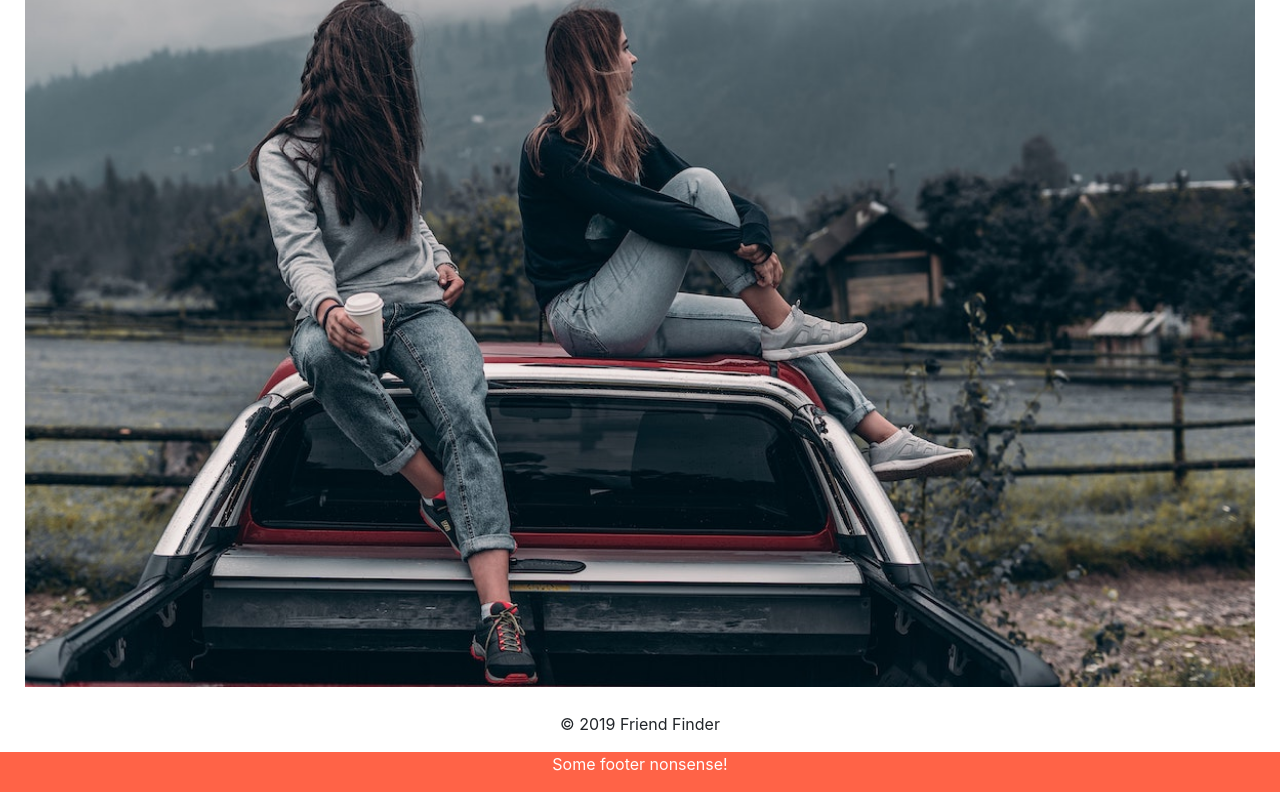
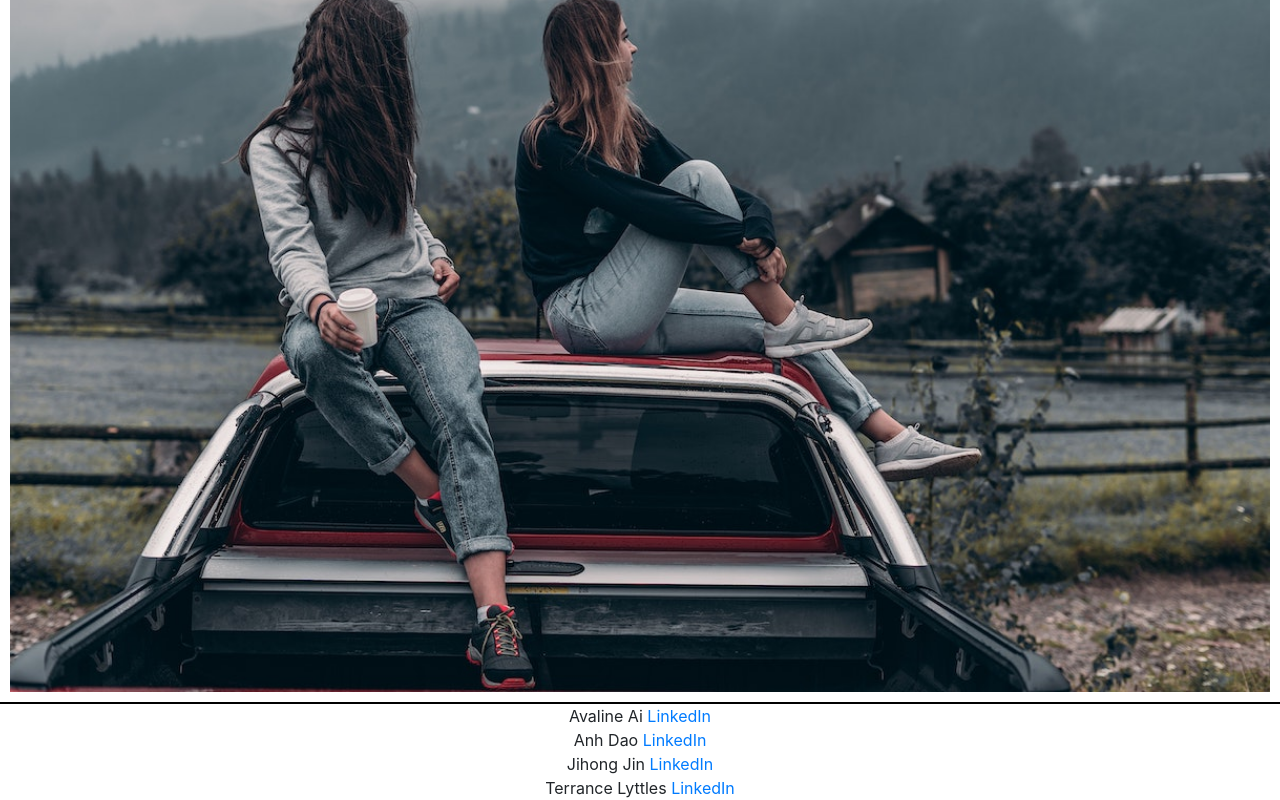
Before and after one commit to thejihongjin/22-Project-3, a React (Create React App) app in the folder client/: page / in a window 1280 px wide. Shown: the part 230-1030 px from the top of the page. Built offline with nearby package versions, Linux system fonts and the light colour scheme; no server answers; what react-geocode would draw is missing.

Commit message:
removed css and some redundant code

```diff
--- a/client/src/App.js
+++ b/client/src/App.js
@@ -12,6 +12,7 @@ import CreateEvent from "./pages/CreateEvent";
 import UserReview from "./pages/UserReview";
 import SearchEvent from "./pages/SearchEvent";
 import ViewEvent from "./components/events/ViewEvent";
+import Navigation from "./components/Navigation"
 
 if (localStorage.token) {
   setAuthToken(localStorage.token);
@@ -22,7 +23,8 @@ function App() {
     <AuthState>
       <EventState>
         <Router history={history}>
-
+          <Navigation />
+          <div id="content">
             <React.Suspense fallback={<Loading />}>
               <Switch>
                 <Route exact path="/" component={About} />
@@ -34,7 +36,7 @@ function App() {
                 <Route render={() => <h1>404 Page not found.</h1>} />
               </Switch>
             </React.Suspense>
-
+         </div>
         </Router>
       </EventState>
     </AuthState>
--- a/client/src/components/Carousel.js
+++ b/client/src/components/Carousel.js
@@ -10,19 +10,9 @@ import image6 from "../images/adult-bar-birthday.jpg"
 import image7 from "../images/unicorn-beer.jpg"
 
 
-// const styleCarousel = {
-//     maxWidth: "100%",
-//     maxHeight: "100%",
-//     margin: 0,
-//     padding: 0,
-//     zIndex: "-1"
-// }
-
 const CarouselTest = () => {
-    console.log("style isnt working")
     return (
-        // <Carousel interval={2700} indicators={false} controls={false} style={styleCarousel}>
-        <Carousel interval={2700} indicators={false} controls={false} style={{margin: "25px"}}>
+        <Carousel interval={2700} indicators={false} controls={false}>
             <Carousel.Item>
                 <img
                     className="w-100"
--- a/client/src/components/Footer.js
+++ b/client/src/components/Footer.js
@@ -1,20 +1,12 @@
 import React from "react";
 
-const styleCarousel = {
-    // width: "600px",
-    // height: "400px",
-    // backgroundColor: "black"
-    // display: "inline"
-
-}
-
-const Footer = () => {
-
-    return (
-        <div className="footer">
-        <p className="text-center footer-text"> © 2019 Friend Finder</p>
-        </div>
-    );
-};
+const Footer = () => (
+    <footer class="footer">
+        <span>Avaline Ai <a href="https://www.linkedin.com/in/avaline-ai-b94b89178/">LinkedIn</a></span><br />
+        <span>Anh Dao <a href="https://www.linkedin.com/in/anh-dao-ab982117a/">LinkedIn</a></span><br />
+        <span>Jihong Jin <a href="https://www.linkedin.com/in/thejihongjin/">LinkedIn</a></span><br />
+        <span>Terrance Lyttles <a href="https://www.linkedin.com/in/terrance-lyttles-32b617173/">LinkedIn</a></span>
+    </footer>
+  );
 
 export default Footer;
--- a/client/src/components/events/EventItem.js
+++ b/client/src/components/events/EventItem.js
@@ -59,8 +59,8 @@ const EventItem = ({ event }) => {
 
   return (
     <div>
-      <Card style={{ width: "25rem" }}>
-        {" "}
+    {/* <Card style={{ width: "25rem" }}> */}
+      <Card>
         <Card.Body>
           <Link
             onClick={() => setCurrent(event)}
--- a/client/src/index.css
+++ b/client/src/index.css
@@ -24,14 +24,15 @@ code {
   height: 100%;
 }
 
-/* .content { */
-.main {
+#content {
   flex: 1 0 auto;
+  padding: 10px;
 }
 
 .footer {
   flex-shrink: 0;
   text-align: center;
-  background-color: tomato;
-  color: white;
+  /* background-color: tomato; */
+  /* color: white; */
+  border-top: black solid 2px;
 }
--- a/client/src/index.js
+++ b/client/src/index.js
@@ -1,13 +1,8 @@
 import React from "react";
 import ReactDOM from "react-dom";
 import App from "./App";
+import Footer from "./components/Footer"
 import "./index.css";
-
-const Footer = () => (
-    <footer class="footer">
-      <p>Some footer nonsense!</p>
-    </footer>
-  );
 
 //   ReactDOM.render(<App />, document.getElementById("root"));
   ReactDOM.render([<App key="1" />, <Footer key="2" />], document.getElementById("root"));
--- a/client/src/pages/About.js
+++ b/client/src/pages/About.js
@@ -24,15 +24,8 @@ const About = props => {
 
   return (
     <div className="main">
-      <Navigation />
+      {/* <Navigation /> */}
       <Carousel />
-      {/* <Footer/> */}
-
-      <Nav className="justify-content-center end-nav" activeKey="/home">
-        <Nav.Item>
-          <p className="footer-text"> © 2019 Friend Finder</p>
-        </Nav.Item>
-      </Nav>
     </div>
   );
 };
--- a/client/src/pages/Register.js
+++ b/client/src/pages/Register.js
@@ -1,6 +1,6 @@
 import React, { useState, useEffect, useContext } from "react";
 import AuthContext from "../context/auth/authContext";
-import { Container, Row, Col } from "react-bootstrap";
+import { Container as Fragment, Row, Col } from "react-bootstrap";
 import { Form, Button } from "react-bootstrap";
 import history from "../utils/history";
 
@@ -49,7 +49,7 @@ const Register = props => {
   };
 
   return (
-    <Container>
+    <Fragment>
       <Form onSubmit={handleSubmit}>
         <Form.Group controlId="newUser">
           <Form.Label>Username: </Form.Label>
@@ -104,7 +104,7 @@ const Register = props => {
           </Col>
         </Row>
       </Form>
-    </Container>
+    </Fragment>
   );
 };
 
--- a/client/src/pages/SearchEvent.js
+++ b/client/src/pages/SearchEvent.js
@@ -1,4 +1,4 @@
-import React, { useContext, useEffect, useRef } from "react";
+import React, { useContext, useEffect, useRef, Fragment } from "react";
 import EventContext from "../context/event/eventContext";
 import EventItem from "../components/events/EventItem";
 import Card from "react-bootstrap/Card";
@@ -58,10 +58,7 @@ const SearchEvent = () => {
   console.log(events);
 
   return (
-    <div style={{ margin: "0 auto" }}>
-      {/* navbar - HOME/OTHER NAV LINKS */}
-      {/* search bar - event name, category, time frame, distance (google api) */}
-      <Navigation />
+    <Fragment>
       <Card style={{ width: "73%", margin: "0 auto" }}>
         <Card.Body>
           <Card.Title>Event Search</Card.Title>
@@ -98,7 +95,7 @@ const SearchEvent = () => {
           </div>
         </Card.Body>
       </Card>
-    </div>
+    </Fragment>
   );
 };
 
--- a/client/src/pages/SignIn.js
+++ b/client/src/pages/SignIn.js
@@ -1,6 +1,6 @@
 import React, { useState, useEffect, useContext } from "react";
 import AuthContext from "../context/auth/authContext";
-import { Container, Row, Col } from "react-bootstrap";
+import { Container as Fragment, Row, Col } from "react-bootstrap";
 import { Form, Button } from "react-bootstrap";
 import history from "../utils/history";
 
@@ -38,7 +38,7 @@ const SignIn = props => {
   };
 
   return (
-    <Container>
+    <Fragment>
       <Form onSubmit={handleSubmit}>
         <Form.Group controlId="signInUser">
           <Form.Label>Email: </Form.Label>
@@ -71,7 +71,7 @@ const SignIn = props => {
           </Col>
         </Row>
       </Form>
-    </Container>
+    </Fragment>
   );
 };
 
--- a/client/src/pages/User.js
+++ b/client/src/pages/User.js
@@ -105,7 +105,6 @@ const User = props => {
 
   return (
     <Fragment>
-      <Navigation />
       <Row>
         <Col>
           <Card style={{ width: "25em", margin: "10px 0" }}>
```
Also changed, not shown: client/src/components/NewCarousel.js (deleted, +0 -27 lines).
